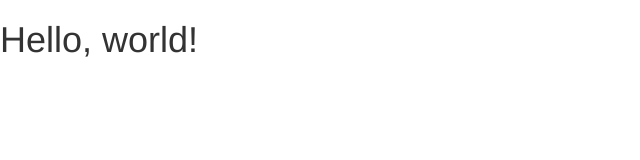
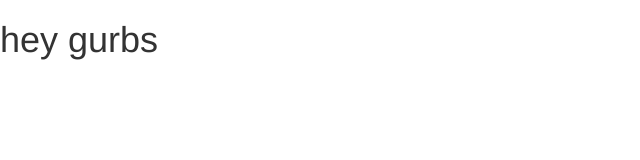
Before and after one commit to Jovani559/jovani559.github.io, a plain HTML site: page Development/index.html in a window 1280 px wide. Shown: the whole page, without its empty margins (0-640 px from the left). Drawn offline with nearby package versions, Linux system fonts and the light colour scheme.

Commit message:
Update index.html

```diff
--- a/Development/index.html
+++ b/Development/index.html
@@ -18,7 +18,7 @@
     <![endif]-->
   </head>
   <body>
-    <h1>Hello, world!</h1>
+    <h1> hey gurbs </h1>
 
     <!-- jQuery (necessary for Bootstrap's JavaScript plugins) -->
     <script src="https://ajax.googleapis.com/ajax/libs/jquery/1.12.4/jquery.min.js"></script>
```
